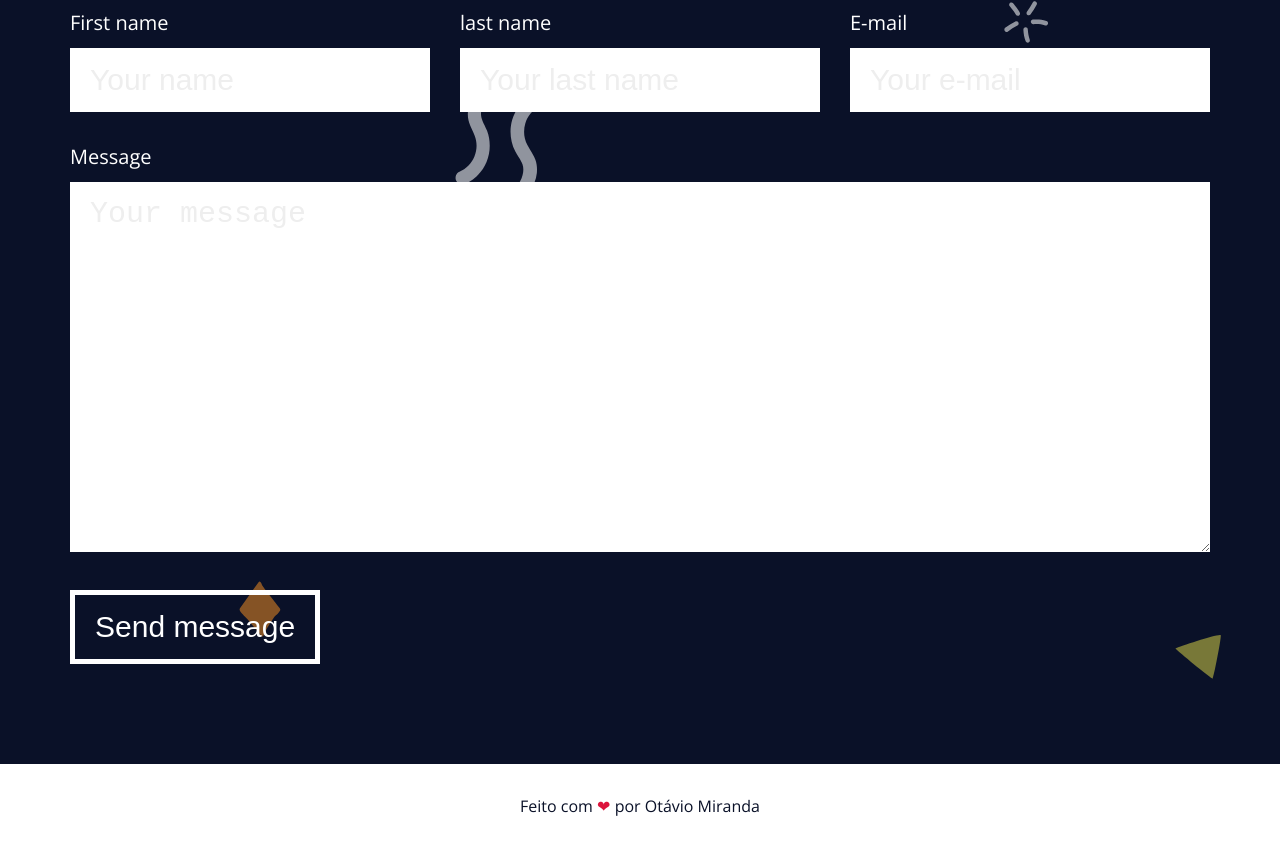
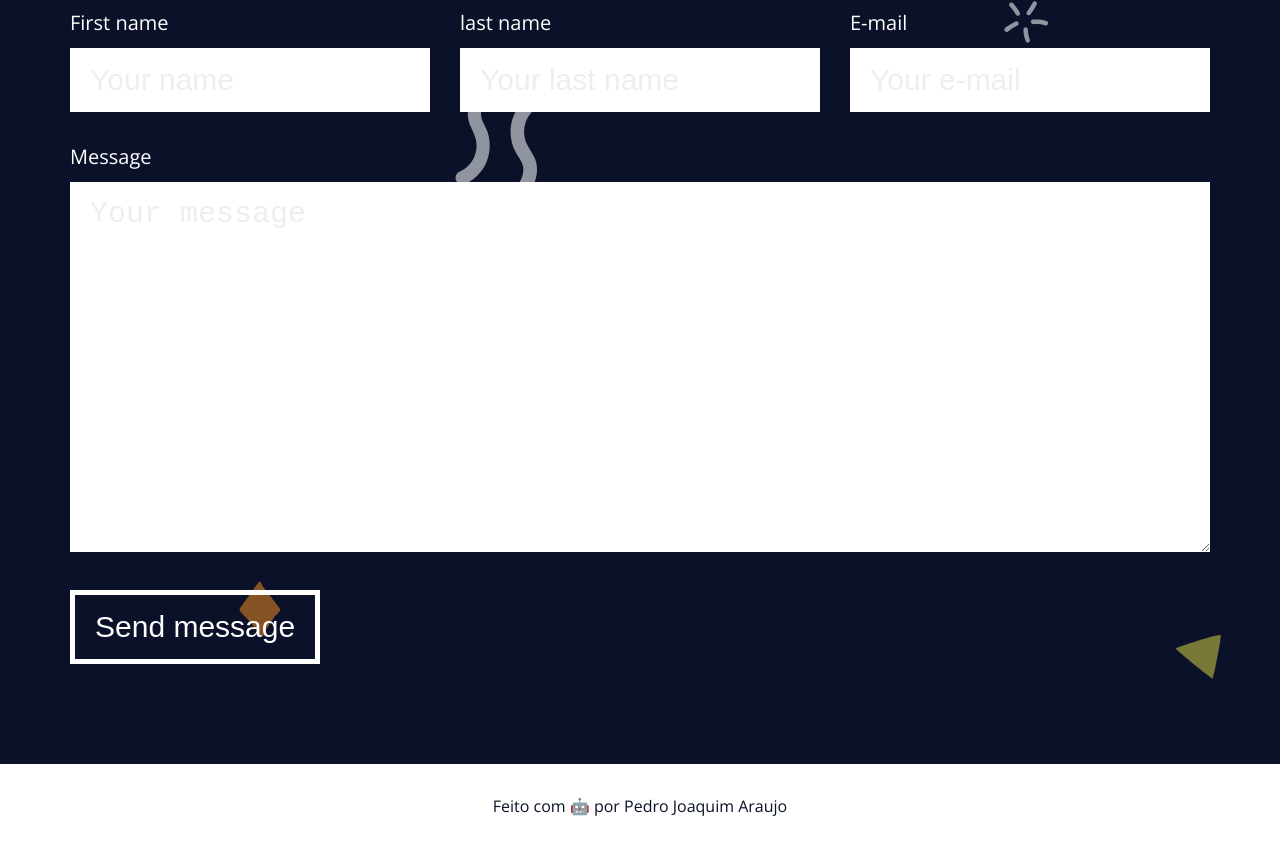
Before and after one commit to pedrojaraujo/landing-page-js, a plain HTML site: page index.html in a window 1280 px wide. Shown: the part 6177-7025 px from the top of the page. Drawn offline with nearby package versions, Linux system fonts and the light colour scheme.

Commit message:
config footer

```diff
--- a/index.html
+++ b/index.html
@@ -263,7 +263,7 @@
 
 
   <footer id="footer" class="footer white-bg">
-    <p><a rel="nofollow" target="_blank" href="https://beacons.page/otaviomiranda">Feito com <span class="heart">❤</span> por Otávio Miranda</a></p>
+    <p><a rel="nofollow" target="_blank" href="https://beacons.page/otaviomiranda">Feito com <span class="heart">🤖</span> por Pedro Joaquim Araujo</a></p>
   </footer>
 
   <a class="back-to-top" href="#">➤</a>
```
